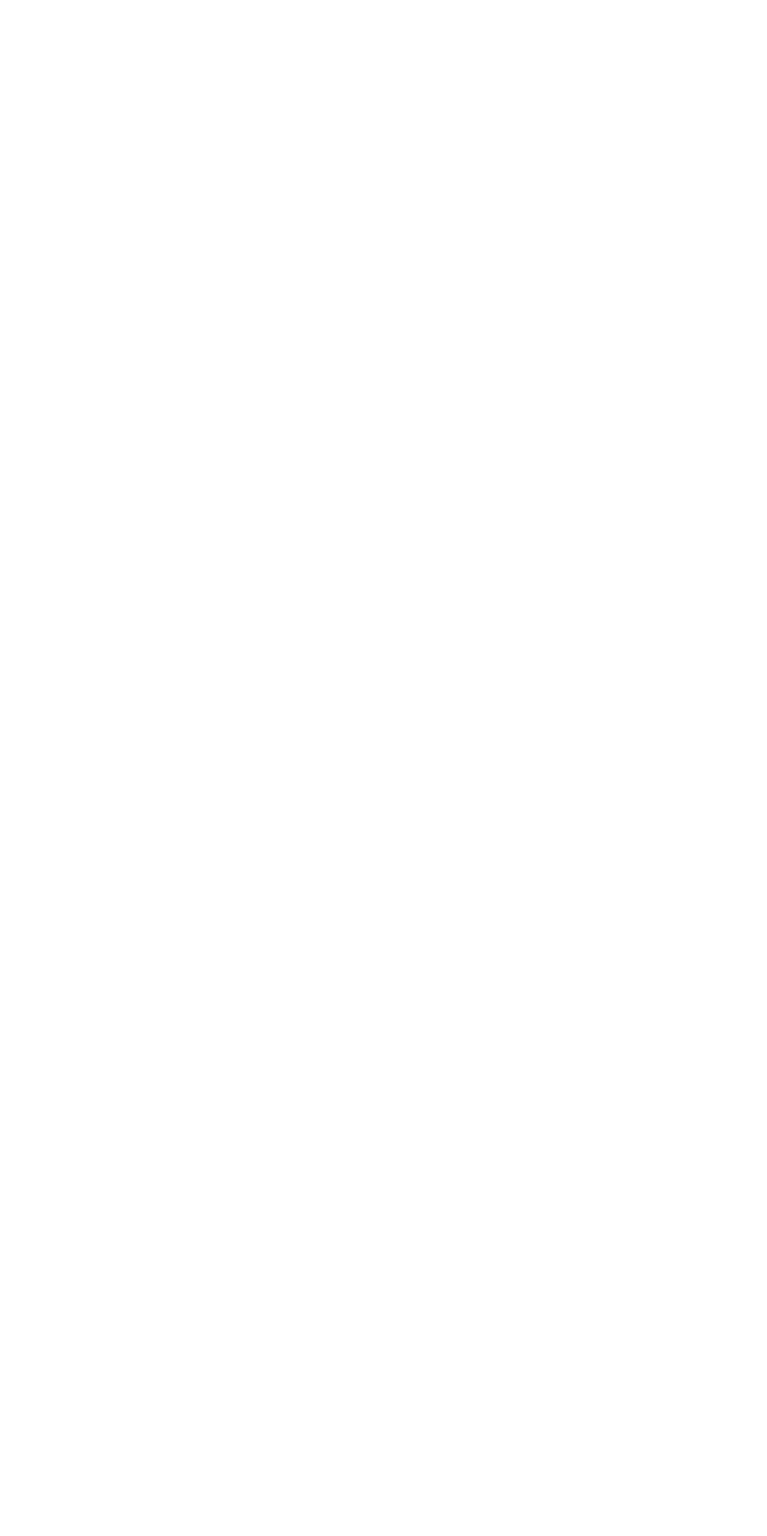
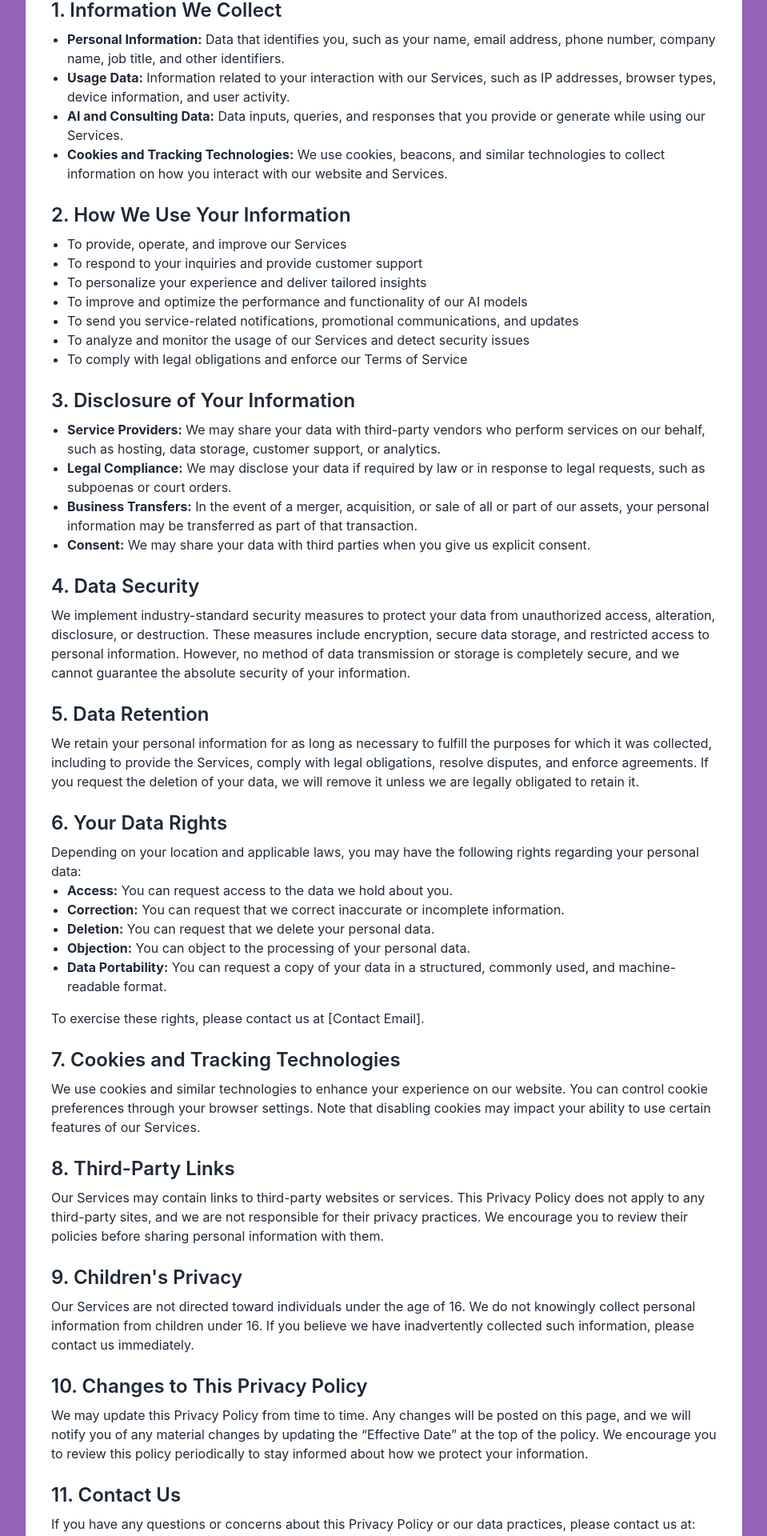
Before and after one commit to axia-ai/axia-ai-website, a React (Vite) app: page /privacyPolicy in a window 1280 px wide. Before the commit this address had no page. Shown: the part 391-2311 px from the top of the page at 80% size, without its empty margins (160-1119 px from the left). Before the commit the page ends 800 px from the top, so only its background shows below. Built offline with nearby package versions, Linux system fonts and the light colour scheme.

Commit message:
privacy policy page is added.

```diff
--- a/src/Components/Footer/Footer.jsx
+++ b/src/Components/Footer/Footer.jsx
@@ -64,6 +64,11 @@ export default function Footer() {
                 <li>
                   <a href="/aboutUs" className="hover:underline">
                     About Us
+                  </a>
+                </li>
+                <li>
+                  <a href="/privacyPolicy" className="hover:underline">
+                    Privacy Policy
                   </a>
                 </li>
               </ul>
--- a/src/Components/Pages/ContactUsPage.jsx
+++ b/src/Components/Pages/ContactUsPage.jsx
@@ -10,10 +10,8 @@ function ContactUs() {
       heroPara={
         "We would love to get in touch and explore how we can help you."
       }
-      DisplayComponent={'False'}   //If Demo component is not required then give 'False' or give 'True'
     >
       <ContactUsPage />
-      <Demo></Demo>
     </Layout>
   );
 }
--- /dev/null
+++ b/src/Components/Pages/PrivacyPolicyPage.jsx
@@ -0,0 +1,216 @@
+import React from "react";
+import Layout from "../Layout/Layout";
+
+function PrivacyPolicyPage() {
+  return (
+    <Layout showDemo={false} showHero={false}>
+      {" "}
+      <div className="bg-primary text-white min-h-screen p-8">
+        <div className="max-w-4xl mx-auto bg-white text-gray-800 rounded-lg shadow-md p-8">
+          <h1 className="text-3xl font-bold mb-4">Privacy Policy</h1>
+
+          <p>
+            <strong>Effective Date:</strong> [Insert Date]
+          </p>
+          <p>
+            <strong>Last Updated:</strong> [Insert Date]
+          </p>
+
+          <p className="mt-4">
+            At [Your Company Name] ("we," "our," or "us"), we are committed to
+            protecting your privacy. This Privacy Policy explains how we
+            collect, use, disclose, and safeguard your information when you use
+            our AI consulting software services (the “Services”), including the
+            data we collect through our website, applications, and related
+            services. Please read this policy carefully to understand our
+            practices regarding your personal data and how we handle it.
+          </p>
+
+          <h2 className="text-2xl font-semibold mt-6 mb-2">
+            1. Information We Collect
+          </h2>
+          <ul className="list-disc pl-5 mb-4">
+            <li>
+              <strong>Personal Information:</strong> Data that identifies you,
+              such as your name, email address, phone number, company name, job
+              title, and other identifiers.
+            </li>
+            <li>
+              <strong>Usage Data:</strong> Information related to your
+              interaction with our Services, such as IP addresses, browser
+              types, device information, and user activity.
+            </li>
+            <li>
+              <strong>AI and Consulting Data:</strong> Data inputs, queries, and
+              responses that you provide or generate while using our Services.
+            </li>
+            <li>
+              <strong>Cookies and Tracking Technologies:</strong> We use
+              cookies, beacons, and similar technologies to collect information
+              on how you interact with our website and Services.
+            </li>
+          </ul>
+
+          <h2 className="text-2xl font-semibold mt-6 mb-2">
+            2. How We Use Your Information
+          </h2>
+          <ul className="list-disc pl-5 mb-4">
+            <li>To provide, operate, and improve our Services</li>
+            <li>To respond to your inquiries and provide customer support</li>
+            <li>
+              To personalize your experience and deliver tailored insights
+            </li>
+            <li>
+              To improve and optimize the performance and functionality of our
+              AI models
+            </li>
+            <li>
+              To send you service-related notifications, promotional
+              communications, and updates
+            </li>
+            <li>
+              To analyze and monitor the usage of our Services and detect
+              security issues
+            </li>
+            <li>
+              To comply with legal obligations and enforce our Terms of Service
+            </li>
+          </ul>
+
+          <h2 className="text-2xl font-semibold mt-6 mb-2">
+            3. Disclosure of Your Information
+          </h2>
+          <ul className="list-disc pl-5 mb-4">
+            <li>
+              <strong>Service Providers:</strong> We may share your data with
+              third-party vendors who perform services on our behalf, such as
+              hosting, data storage, customer support, or analytics.
+            </li>
+            <li>
+              <strong>Legal Compliance:</strong> We may disclose your data if
+              required by law or in response to legal requests, such as
+              subpoenas or court orders.
+            </li>
+            <li>
+              <strong>Business Transfers:</strong> In the event of a merger,
+              acquisition, or sale of all or part of our assets, your personal
+              information may be transferred as part of that transaction.
+            </li>
+            <li>
+              <strong>Consent:</strong> We may share your data with third
+              parties when you give us explicit consent.
+            </li>
+          </ul>
+
+          <h2 className="text-2xl font-semibold mt-6 mb-2">4. Data Security</h2>
+          <p>
+            We implement industry-standard security measures to protect your
+            data from unauthorized access, alteration, disclosure, or
+            destruction. These measures include encryption, secure data storage,
+            and restricted access to personal information. However, no method of
+            data transmission or storage is completely secure, and we cannot
+            guarantee the absolute security of your information.
+          </p>
+
+          <h2 className="text-2xl font-semibold mt-6 mb-2">
+            5. Data Retention
+          </h2>
+          <p>
+            We retain your personal information for as long as necessary to
+            fulfill the purposes for which it was collected, including to
+            provide the Services, comply with legal obligations, resolve
+            disputes, and enforce agreements. If you request the deletion of
+            your data, we will remove it unless we are legally obligated to
+            retain it.
+          </p>
+
+          <h2 className="text-2xl font-semibold mt-6 mb-2">
+            6. Your Data Rights
+          </h2>
+          <p>
+            Depending on your location and applicable laws, you may have the
+            following rights regarding your personal data:
+          </p>
+          <ul className="list-disc pl-5 mb-4">
+            <li>
+              <strong>Access:</strong> You can request access to the data we
+              hold about you.
+            </li>
+            <li>
+              <strong>Correction:</strong> You can request that we correct
+              inaccurate or incomplete information.
+            </li>
+            <li>
+              <strong>Deletion:</strong> You can request that we delete your
+              personal data.
+            </li>
+            <li>
+              <strong>Objection:</strong> You can object to the processing of
+              your personal data.
+            </li>
+            <li>
+              <strong>Data Portability:</strong> You can request a copy of your
+              data in a structured, commonly used, and machine-readable format.
+            </li>
+          </ul>
+          <p>To exercise these rights, please contact us at [Contact Email].</p>
+
+          <h2 className="text-2xl font-semibold mt-6 mb-2">
+            7. Cookies and Tracking Technologies
+          </h2>
+          <p>
+            We use cookies and similar technologies to enhance your experience
+            on our website. You can control cookie preferences through your
+            browser settings. Note that disabling cookies may impact your
+            ability to use certain features of our Services.
+          </p>
+
+          <h2 className="text-2xl font-semibold mt-6 mb-2">
+            8. Third-Party Links
+          </h2>
+          <p>
+            Our Services may contain links to third-party websites or services.
+            This Privacy Policy does not apply to any third-party sites, and we
+            are not responsible for their privacy practices. We encourage you to
+            review their policies before sharing personal information with them.
+          </p>
+
+          <h2 className="text-2xl font-semibold mt-6 mb-2">
+            9. Children's Privacy
+          </h2>
+          <p>
+            Our Services are not directed toward individuals under the age of
+            16. We do not knowingly collect personal information from children
+            under 16. If you believe we have inadvertently collected such
+            information, please contact us immediately.
+          </p>
+
+          <h2 className="text-2xl font-semibold mt-6 mb-2">
+            10. Changes to This Privacy Policy
+          </h2>
+          <p>
+            We may update this Privacy Policy from time to time. Any changes
+            will be posted on this page, and we will notify you of any material
+            changes by updating the “Effective Date” at the top of the policy.
+            We encourage you to review this policy periodically to stay informed
+            about how we protect your information.
+          </p>
+
+          <h2 className="text-2xl font-semibold mt-6 mb-2">11. Contact Us</h2>
+          <p>
+            If you have any questions or concerns about this Privacy Policy or
+            our data practices, please contact us at:
+          </p>
+          <p>
+            [Your Company Name] <br />
+            [Address] <br />
+            [Email Address] <br />
+            [Phone Number]
+          </p>
+        </div>
+      </div>
+    </Layout>
+  );
+}
+
+export default PrivacyPolicyPage;
--- a/src/main.jsx
+++ b/src/main.jsx
@@ -32,6 +32,7 @@ import SupplyChain from "./Components/IndustriesSubSection/SupplyChain.jsx";
 import Telecommunications from "./Components/IndustriesSubSection/Telecommunications.jsx";
 import Legal from "./Components/IndustriesSubSection/Legal.jsx";
 import RealEstate from "./Components/IndustriesSubSection/RealEstate.jsx";
+import PrivacyPolicyPage from "./Components/Pages/PrivacyPolicyPage.jsx";
 
 ReactDOM.createRoot(document.getElementById("root")).render(
   <React.StrictMode>
@@ -42,7 +43,10 @@ ReactDOM.createRoot(document.getElementById("root")).render(
           <Route path="/services" element={<ServicesPage />} />
           {/* Services Sub Components Start */}
           <Route path="/services/ai-development" element={<AIDevelopment />} />
-          <Route path="/services/data-engineering" element={<DataEngineering />} />
+          <Route
+            path="/services/data-engineering"
+            element={<DataEngineering />}
+          />
           <Route
             path="/services/chatgpt-integrations"
             element={<ChatGPTIntegrations />}
@@ -70,17 +74,27 @@ ReactDOM.createRoot(document.getElementById("root")).render(
           <Route path="/industries/retail" element={<Retail />} />
           <Route path="/industries/education" element={<Education />} />
           <Route path="/industries/energy" element={<Energy />} />
-          <Route path="/industries/entertainment-and-media" element={<EntertainmentAndMedia />} />
-          <Route path="/industries/government-and-public-sector" element={<GovtAndPublicSector />} />
+          <Route
+            path="/industries/entertainment-and-media"
+            element={<EntertainmentAndMedia />}
+          />
+          <Route
+            path="/industries/government-and-public-sector"
+            element={<GovtAndPublicSector />}
+          />
           <Route path="/industries/manufacturing" element={<Manufacturing />} />
           <Route path="/industries/supply-chain" element={<SupplyChain />} />
-          <Route path="/industries/telecommunications" element={<Telecommunications />} />
+          <Route
+            path="/industries/telecommunications"
+            element={<Telecommunications />}
+          />
           <Route path="/industries/legal" element={<Legal />} />
           <Route path="/industries/real-estate" element={<RealEstate />} />
           {/* Industries Sub Components End */}
           <Route path="/testimonials" element={<TestimonialsPage />} />
           <Route path="/aboutUs" element={<AboutUsPage />} />
           <Route path="/contactUs" element={<ContactUsPage />} />
+          <Route path="/privacyPolicy" element={<PrivacyPolicyPage />} />
         </Routes>
       </Router>
     </ChakraProvider>
```
Also changed, not shown: src/Components/Layout/Layout.jsx (+19 -17 lines).
